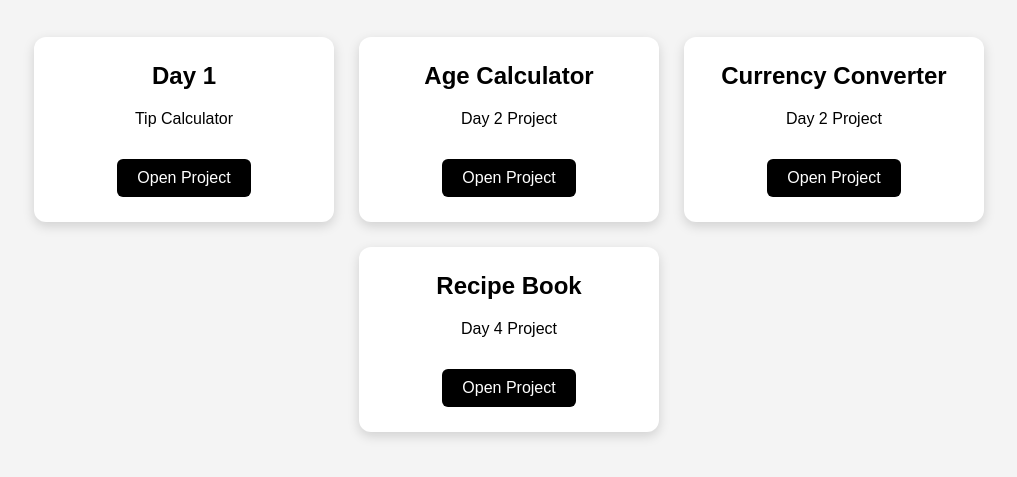
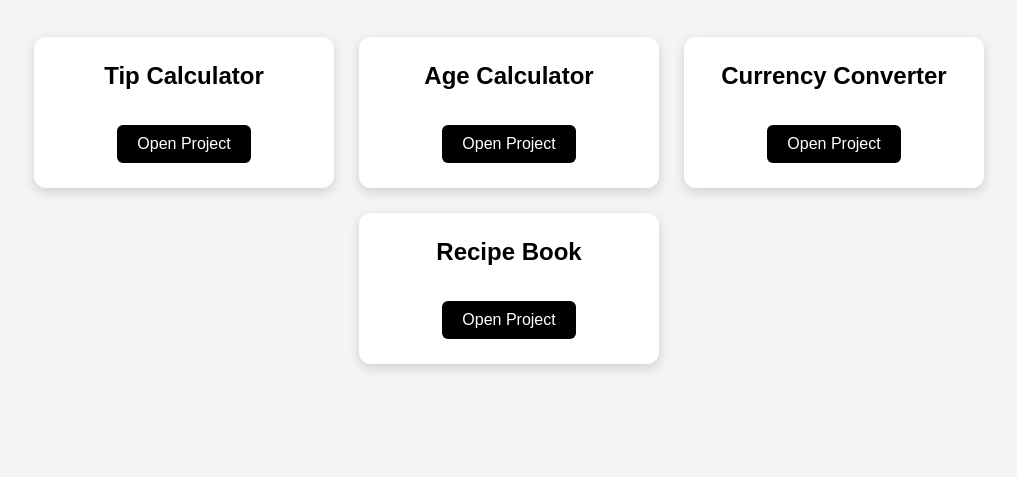
Before and after one commit to Bharu2121/HTML_Demo, a plain HTML site: page index.html in a window 1280 px wide. Shown: the part 145-622 px from the top of the page, without its empty margins (131-1148 px from the left). Drawn offline with Linux system fonts and the light colour scheme.

Commit message:
Updated html file

```diff
--- a/index.html
+++ b/index.html
@@ -70,20 +70,20 @@
     <div class="projects">
 
         <div class="card">
-            <h2>Day 1</h2>
-            <p>Tip Calculator</p>
+            <h2>Tip Calculator</h2>
+            <!-- <p>Tip Calculator</p> -->
             <a href="./Day1/">Open Project</a>
         </div>
 
         <div class="card">
             <h2>Age Calculator</h2>
-            <p>Day 2 Project</p>
+            <!-- <p>Day 2 Project</p> -->
             <a href="./Day2/AgeCalculator/">Open Project</a>
         </div>
 
         <div class="card">
             <h2>Currency Converter</h2>
-            <p>Day 2 Project</p>
+            <!-- <p>Day 2 Project</p> -->
             <a href="./Day2/CurrencyConverter/currency-converter.html">
                 Open Project
             </a>
@@ -91,7 +91,7 @@
 
         <div class="card">
             <h2>Recipe Book</h2>
-            <p>Day 4 Project</p>
+            <!-- <p>Day 4 Project</p> -->
             <a href="./Day4/recipe-book.html">
                 Open Project
             </a>
```
